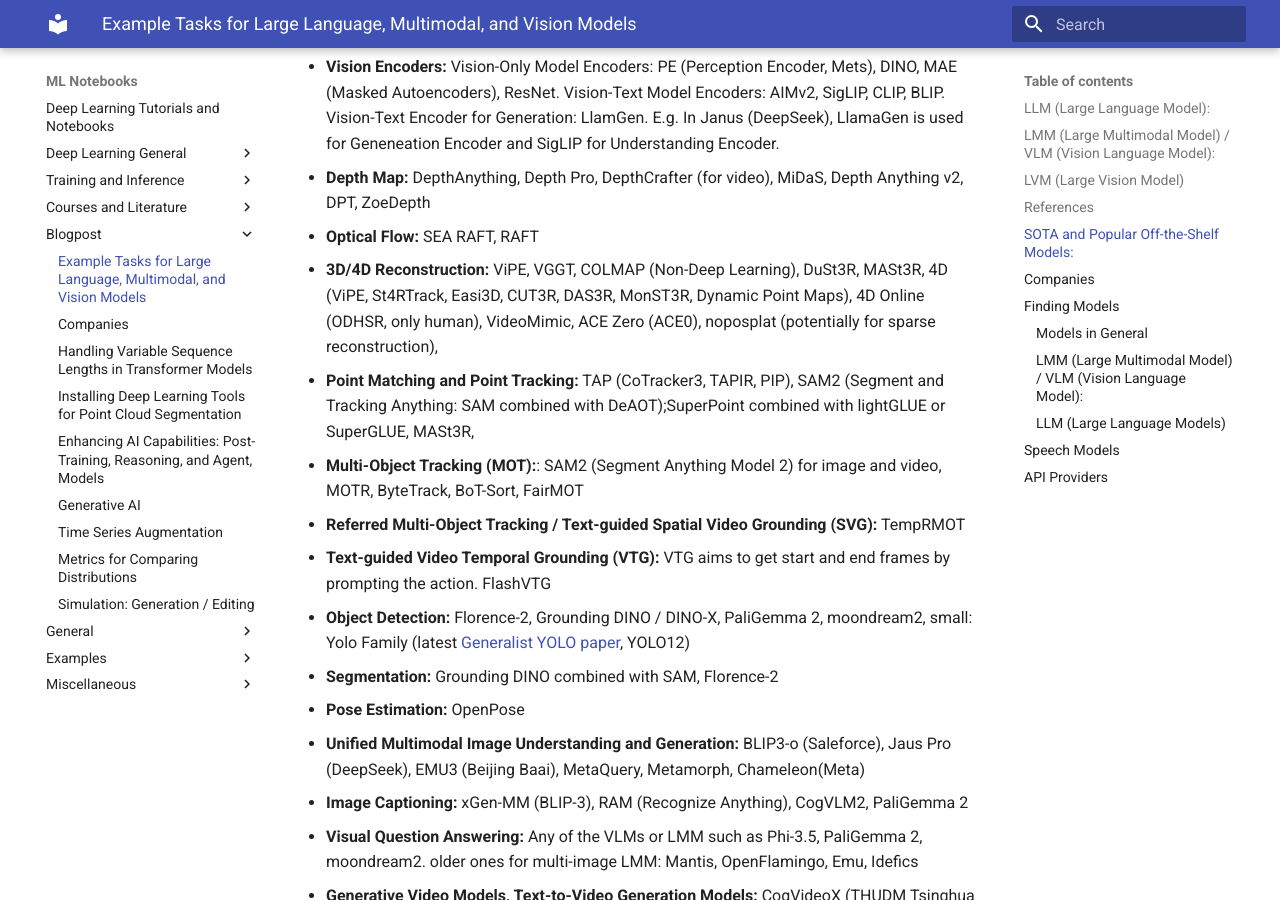
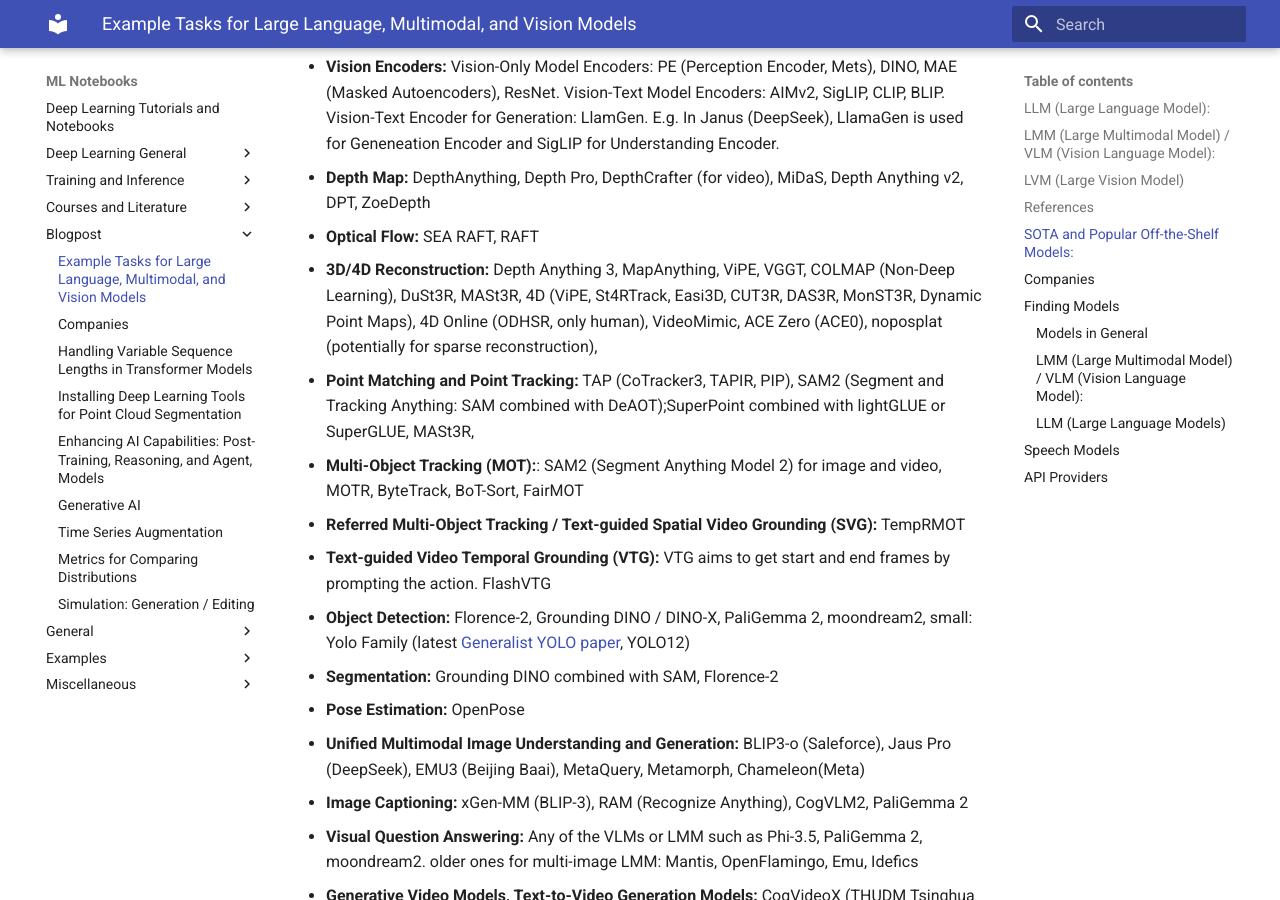
Before and after one commit to fkariminejadasl/ml-notebooks, an MkDocs documentation site: the page built from docs/tasks.md, in a window 1280 px wide and 900 px high, scrolled down 3046 px. Built offline with MkDocs 1.6.1 and Material for MkDocs 9.7.7, drawn with Linux system fonts in a browser that asks for light colours.

Commit message:
update 3D

```diff
--- a/docs/tasks.md
+++ b/docs/tasks.md
@@ -53,7 +53,7 @@
 - **Vision Encoders:** Vision-Only Model Encoders: PE (Perception Encoder, Mets), DINO, MAE (Masked Autoencoders), ResNet. Vision-Text Model Encoders: AIMv2, SigLIP, CLIP, BLIP. Vision-Text Encoder for Generation: LlamGen. E.g. In Janus (DeepSeek), LlamaGen is used for Geneneation Encoder and SigLIP for Understanding Encoder.
 - **Depth Map:** DepthAnything, Depth Pro, DepthCrafter (for video), MiDaS, Depth Anything v2, DPT, ZoeDepth
 - **Optical Flow:** SEA RAFT, RAFT
-- **3D/4D Reconstruction:** ViPE, VGGT, COLMAP (Non-Deep Learning), DuSt3R, MASt3R, 4D (ViPE, St4RTrack, Easi3D, CUT3R, DAS3R, MonST3R, Dynamic Point Maps), 4D Online (ODHSR, only human), VideoMimic, ACE Zero (ACE0), noposplat (potentially for sparse reconstruction),
+- **3D/4D Reconstruction:** Depth Anything 3, MapAnything, ViPE, VGGT, COLMAP (Non-Deep Learning), DuSt3R, MASt3R, 4D (ViPE, St4RTrack, Easi3D, CUT3R, DAS3R, MonST3R, Dynamic Point Maps), 4D Online (ODHSR, only human), VideoMimic, ACE Zero (ACE0), noposplat (potentially for sparse reconstruction),
 - **Point Matching and Point Tracking:** TAP (CoTracker3, TAPIR, PIP), SAM2 (Segment and Tracking Anything: SAM combined with DeAOT);SuperPoint combined with lightGLUE or SuperGLUE, MASt3R,
 - **Multi-Object Tracking (MOT):**: SAM2 (Segment Anything Model 2) for image and video, MOTR, ByteTrack, BoT-Sort, FairMOT
 - **Referred Multi-Object Tracking / Text-guided Spatial Video Grounding (SVG):** TempRMOT
```
